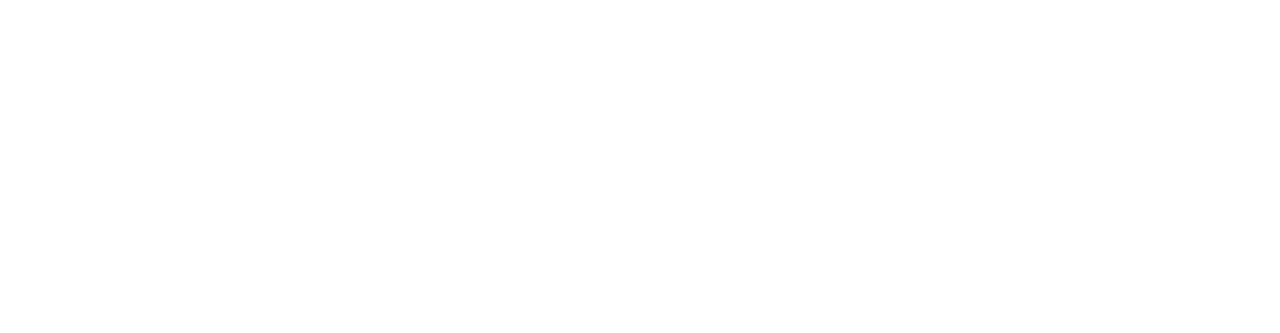
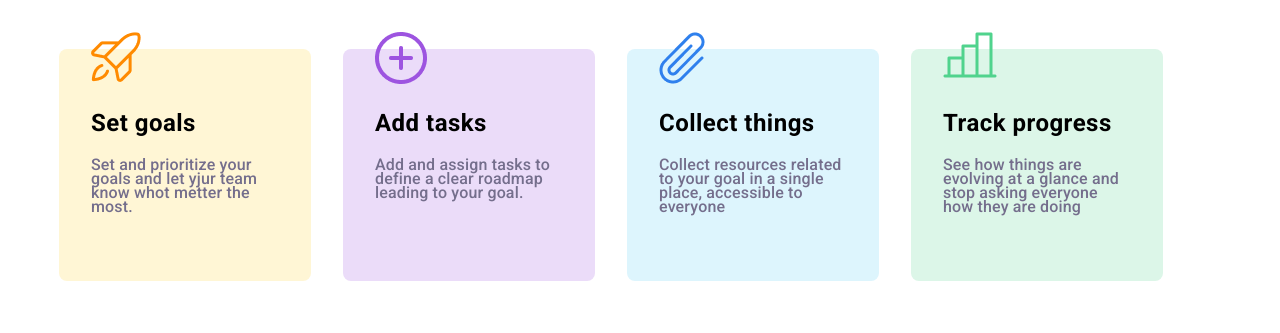
Before and after one commit to OlenaIvchenko/absolute, a plain HTML site: page index.html in a window 1280 px wide. Drawn offline with Linux system fonts and the light colour scheme.

Commit message:
add craft

```diff
--- a/index.html
+++ b/index.html
@@ -8,6 +8,47 @@
     <title>absolute</title>
 </head>
 <body>
+    <header></header>
+    <main></main>
+    <footer class="footer">
+        <div class="container3">
+            <ul class="block3">
+                <li class="list1">
+                    <img class="vector" src="icons/Vector1.png" alt="Vector">
+                    <h2 class="headline">Set goals</h2>
+                    <p class="text">Set and prioritize your
+                        goals and let yjur team
+                        know whot metter the
+                        most.</p>
+                </li>
+                <li class="list2">
+                    <img class="vector" src="icons/Vector2.png" alt="Vector">
+                    <h2 class="headline">Add tasks</h2>
+                    <p class="text">Add and assign tasks to
+                        define a clear roadmap
+                        leading to your goal.</p>
+                </li>
+                <li class="list3">
+                    <img class="vector" src="icons/Vector3.png" alt="Vector">
+                    <h2 class="headline">Collect things</h2>
+                    <p class="text">Collect resources related
+                        to your goal in a single
+                        place, accessible to
+                        everyone</p>
+                </li>
+                <li class="list4">
+                    <img class="vector" src="icons/Vector4.png" alt="Vector">
+                    <h2 class="headline">Track progress</h2>
+                    <p class="text">See how things are
+                        evolving at a glance and
+                        stop asking everyone how
+                        they are doing </p>
 
+
+                </li>
+
+            </ul>
+        </div>
+    </footer>
 </body>
 </html>
--- a/style.css
+++ b/style.css
@@ -1,5 +1,75 @@
+
+@import url('https://fonts.googleapis.com/css2?family=Roboto:wght@500;700&display=swap');
+
 * {
     box-sizing: border-box;
     margin: 0;
     padding: 0;
+
   }
+
+
+
+.footer {
+    font-family: 'Roboto', sans-serif;
+}
+
+.block3 {
+    display: inline-flex;
+    flex-direction: row;
+    list-style: none;
+    padding: 49px 58px 49px 59px;
+
+}
+
+.vector {
+    position: absolute;
+    top: 32px;
+    /* right: 2px; */
+}
+
+li:not(:last-child) {
+margin-right: 32px;
+}
+
+li {
+    width: 252px;
+    height: 232px;
+    padding: 64px 32px 63px 32px;
+    border-radius: 8px;
+}
+
+.list1 {
+    background-color: #FFF6D5;
+}
+
+.list2 {
+    background-color: #EBDCF9;
+}
+
+.list3 {
+    background-color: #DDF5FD;
+}
+
+.list4 {
+    background-color: #DCF6E8;
+}
+
+.headline {
+    padding-bottom: 24px;
+    font-family: Roboto;
+    font-size: 24px;
+    font-weight: 700;
+    line-height: 21px;
+    letter-spacing: 0.02em;
+    text-align: left;
+}
+
+.text {
+    font-size: 16px;
+    font-weight: 500;
+    line-height: 14px;
+    text-align: left;
+    color: #746E8C;
+    letter-spacing: 0.01em;
+}
```
Also changed, not shown: icons/Vector1.png (renamed from icons/Vector.png), icons/Vector2.png (added), icons/Vector3.png (added), icons/Vector4.png (added), icons/Vector@2x.png (deleted).
